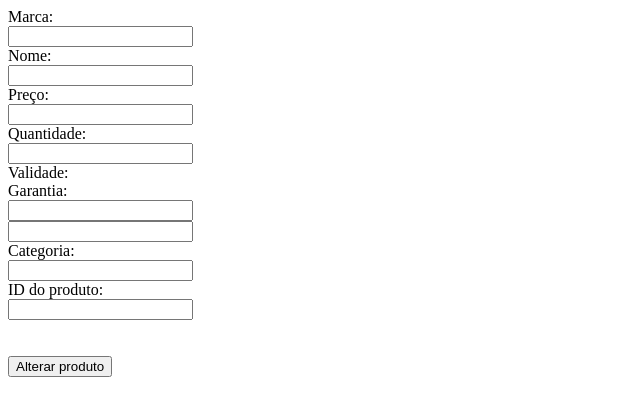
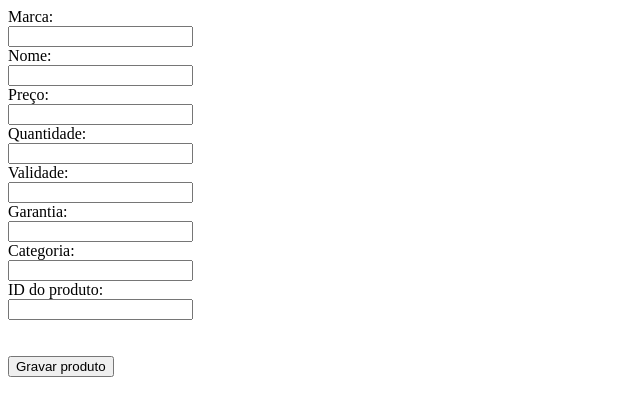
Before and after one commit to MathOliver98/ProjetoT, a Flask app: template mainteste/templates/alterar.html in a window 1280 px wide. Shown: the top 416 px of the page, without its empty margins (0-640 px from the left). Run offline with Flask 2, Linux system fonts and the light colour scheme; the template is opened without the code that fills it, so the values that code supplies are empty.

Commit message:
Update alterar.html

```diff
--- a/mainteste/templates/alterar.html
+++ b/mainteste/templates/alterar.html
@@ -9,15 +9,15 @@
   <label for="quantidade">Quantidade:</label><br>
   <input type="text" name="quantidade" /><br>
   <label for="validade">Validade:</label><br>
+  <input type="text" name="validade" /><br>
   <label for="garantia">Garantia:</label><br>
   <input type="text" name="garantia" /><br>
-  <input type="text" name="validade" /><br>
   <label for="categoria">Categoria:</label><br>
   <input type="text" name="categoria" /><br>
   <label for="prodID">ID do produto:</label><br>
   <input type="text" name="prodID" /><br>
   <br><br>
-  <input type="submit" value="Alterar produto" />
+  <input type="submit" value="Gravar produto" />
 </form>
 
-</HTML>
+</HTML
```
